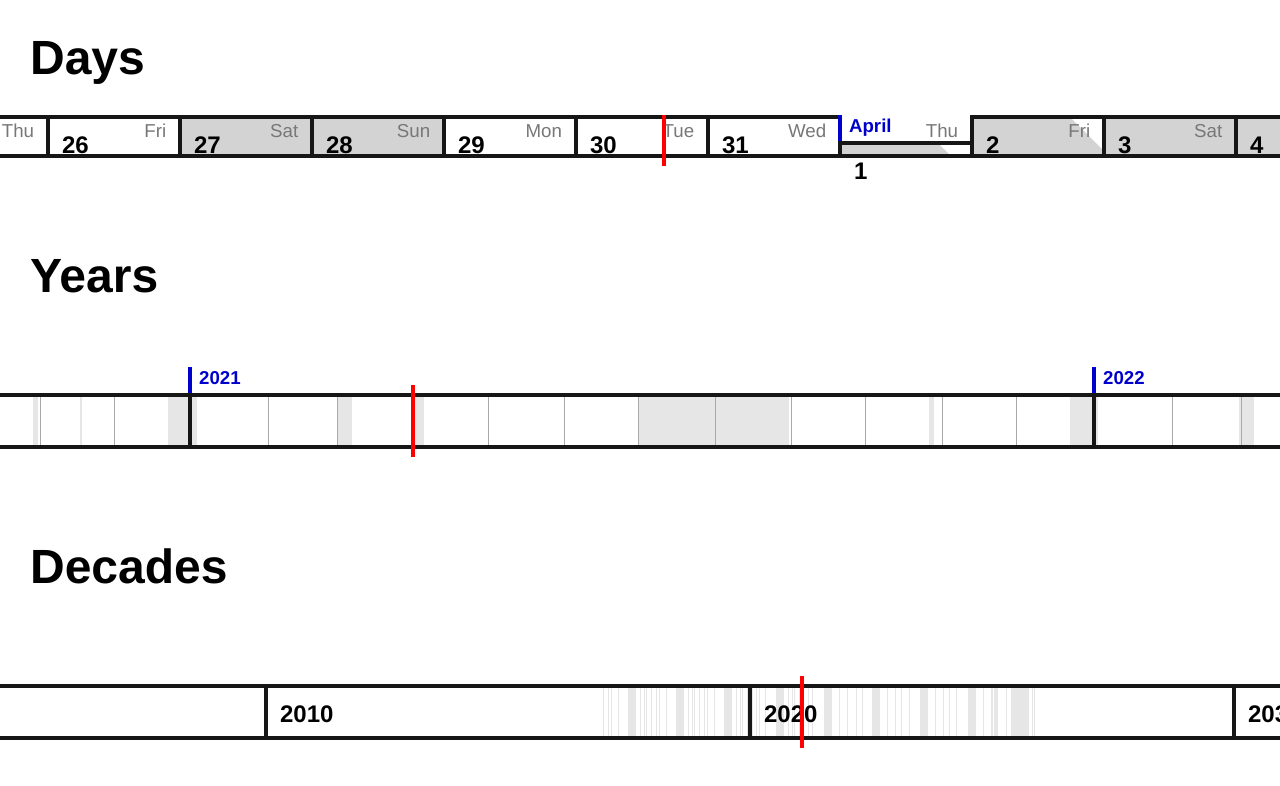
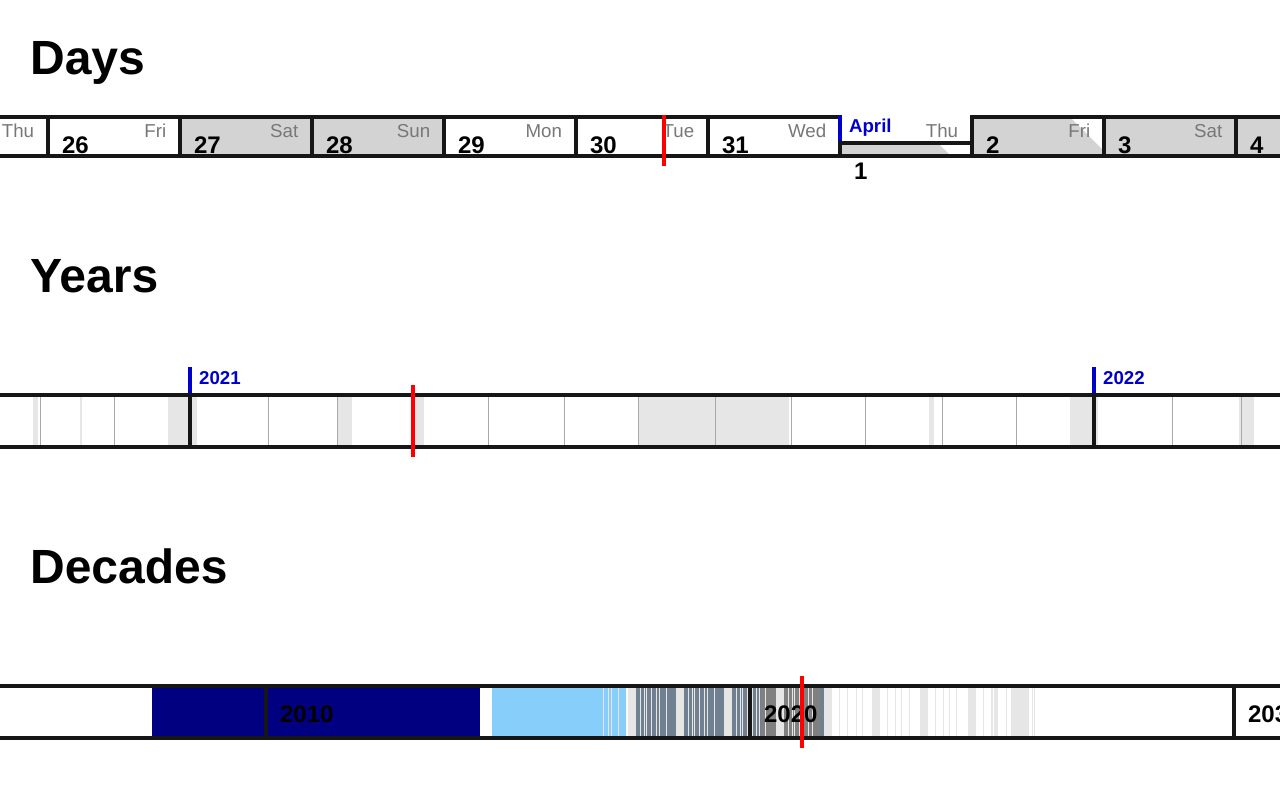
Before and after one commit to albert-tomanek/timevisu, a React (Create React App) app: page / in a window 1280 px wide. Shown: the top 786 px of the page. Built offline with nearby package versions, Linux system fonts and the light colour scheme.

Commit message:
Added Periods

```diff
--- a/src/App.tsx
+++ b/src/App.tsx
@@ -42,8 +42,15 @@ export interface Annotation {
     date: number[], // variable length, based on labeled unit of time
 }
 
+export interface Period {
+    name: string,
+    color: string,
+    from: number[],
+    to: number[],
+}
+
 export function date_from_tuple (dtup: number[]) {
-    return new Date(dtup[0], dtup[1] - 1, dtup[2]);
+    return new Date(dtup[0], dtup[1] ? dtup[1] - 1 : 0, dtup[2] ?? 1);
 }
 
 /* App */
--- a/src/Decade.tsx
+++ b/src/Decade.tsx
@@ -4,7 +4,7 @@ import AutoSizer from 'react-virtualized-auto-sizer';
 import { TileState, TileProps, Tile, TileStrip } from './Tile';
 import { create_holiday_div } from './Year';
 import { get_css_class } from './App';
-import { HOLIDAYS } from './data';
+import { HOLIDAYS, PERIODS } from './data';
 
 interface DecadeProps extends TileProps {
     offset: number,
@@ -38,6 +38,7 @@ export class Decade extends Tile<DecadeProps, DecadeState> {
     render_tile() {
         return (
             <div className="tile decade-tile">
+                {PERIODS.map(p => create_holiday_div({ name: p.name, start: p.from, end: p.to }, (new Date(this.state.first_year, 0, 1)).getTime(), Decade.len, 480, p.color))}
                 {HOLIDAYS.map(h => create_holiday_div(h, (new Date(this.state.first_year, 0, 1)).getTime(), Decade.len, 480))}
                 <h2 className="day-no">{this.state.first_year}</h2>
                 {this.get_indicator()}
--- a/src/Year.tsx
+++ b/src/Year.tsx
@@ -3,7 +3,7 @@ import { FixedSizeListProps, FixedSizeList } from 'react-window';
 import AutoSizer from 'react-virtualized-auto-sizer';
 import { TileState, TileProps, Tile, TileStrip } from './Tile';
 import { get_css_class, date_from_tuple, Holiday } from './App';
-import { ANNOTATIONS, HOLIDAYS } from './data';
+import { HOLIDAYS, ANNOTATIONS, PERIODS } from './data';
 
 interface YearProps extends TileProps {
     offset: number,
@@ -37,10 +37,6 @@ export class Year extends Tile<YearProps, YearState> {
     }
 
     render_tile() {
-        /* Create holidays */
-        var holiday_divs: (JSX.Element | null)[] = HOLIDAYS
-            .map(h => create_holiday_div(h, this.state.jan1.getTime(), Year.len, 900));
-
         /* Create month markers */
         var month_markers: JSX.Element[] = [];
         for (var d = new Date(this.state.jan1), start_fract = 0, end_fract = 0, i = 0; i < 12 - 1; i++)   // 12 - 1: we don;t need the last month marker
@@ -51,7 +47,7 @@ export class Year extends Tile<YearProps, YearState> {
 
             let annotations: string[] = ANNOTATIONS
                 .filter(a => a.date.length == 2)
-                .filter(a => (a.date[0] == d.getUTCFullYear() && a.date[1] == d.getMonth() + 1))
+                .filter(a => (a.date[0] == d.getUTCFullYear() && a.date[1] == d.getMonth()))
                 .map(a => a.name);
 
             month_markers.push(
@@ -64,7 +60,7 @@ export class Year extends Tile<YearProps, YearState> {
         return (
             <div className="tile year-tile">
                 {/* <h2 className="day-no">{this.state.jan1.getFullYear()}</h2> */}
-                {holiday_divs}
+                {HOLIDAYS.map(h => create_holiday_div(h, this.state.jan1.getTime(), Year.len, 900))}
                 {month_markers}
                 {this.get_indicator()}
             </div>
@@ -76,10 +72,12 @@ export const create_holiday_div = (
     hday: Holiday,
     block_start: number,
     block_duration: number,
-    block_width_px: number
+    block_width_px: number,
+    color?: string
 ): JSX.Element | null => {
     var start = date_from_tuple(hday['start']);
     var end   = date_from_tuple(hday['end']);
+
 
     if (end.getTime() < block_start || start.getTime() >= (block_start + block_duration)) {
         return null;
@@ -97,7 +95,8 @@ export const create_holiday_div = (
             className="holiday-block"
             style={{
                 left: ((start.getTime() - block_start) / block_duration * block_width_px).toString() + 'px',
-                width: (((end.getTime() - start.getTime()) / block_duration) * block_width_px).toString() + 'px'
+                width: (((end.getTime() - start.getTime()) / block_duration) * block_width_px).toString() + 'px',
+                background: color!
             }}
         >
         </div>
--- a/src/data.tsx
+++ b/src/data.tsx
@@ -1,4 +1,4 @@
-import { Holiday, Annotation } from "./App";
+import { Holiday, Annotation, Period } from "./App";
 
 export var HOLIDAYS: Holiday[] = [
     // Fake!
@@ -90,4 +90,12 @@ export const ANNOTATIONS: Annotation[] = [
     { date: [2024, 12], name: "Tried societies" },
 ];
 
+export const PERIODS: Period[] = [
+    { name: "Arbury",     color: "navy",      from: [2007, 9], to: [2014, 6] },
+    { name: "Chesterton", color: "lightskyblue", from: [2014, 9], to: [2017, 6, 14] },
+    { name: "Duhovka",    color: "slategray", from: [2017, 9], to: [2021, 7] },
+    { name: "Covid-19",   color: "gray",      from: [2020, 3, 11], to: [2021, 6] },
+    { name: "Sheffield",  color: "green",     from: [2022, 10, 13], to: [2022, 6, 13] }
+];
+
 export var BDAY: number[] = [2002, 10, 1];
```
